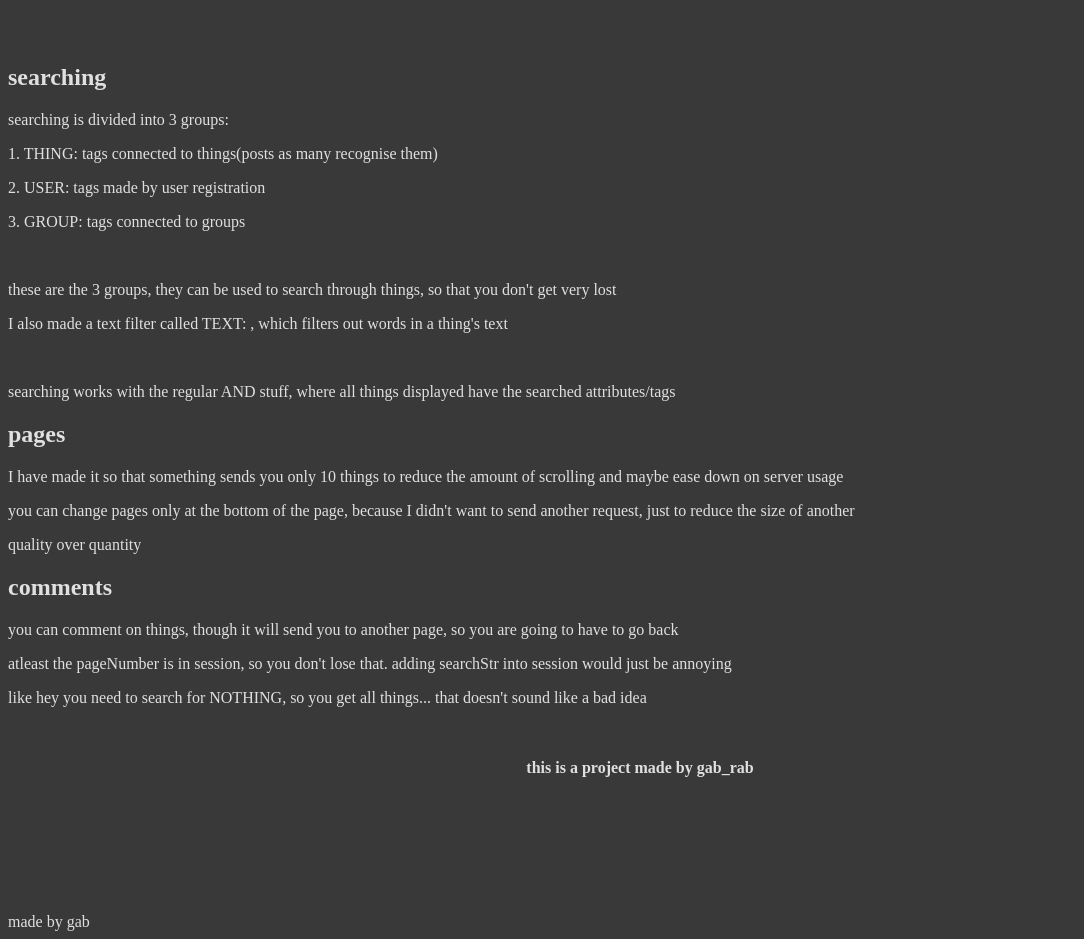
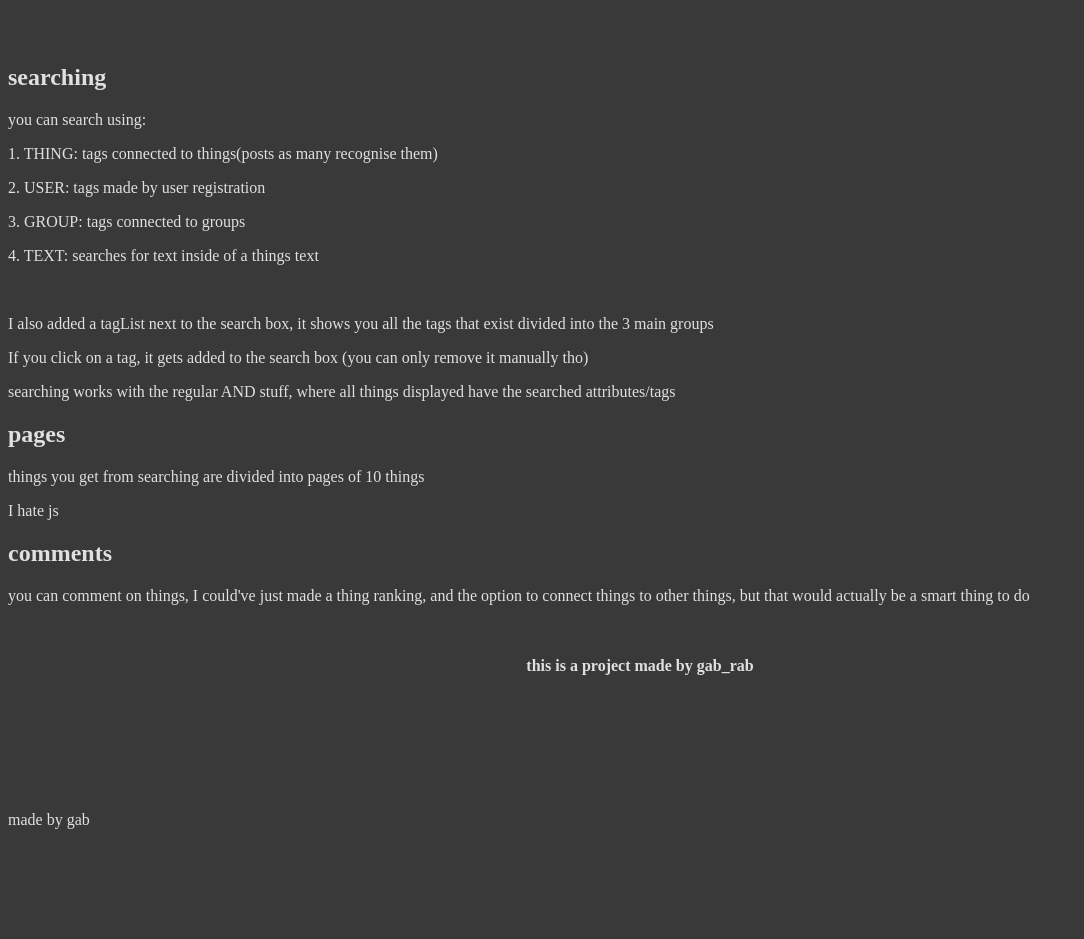
Before and after one commit to GabRab/something, a PHP site: page /documentation.php in a window 1280 px wide. Shown: the part 88-1027 px from the top of the page, without its empty margins (0-1084 px from the left). After the commit the page ends 917 px from the top, so only its background shows below. Run offline with PHP 8.4, Linux system fonts and the light colour scheme.

Commit message:
fixed groups, added css, done some other stuff and altered the documentation

```diff
--- a/documentation.php
+++ b/documentation.php
@@ -32,27 +32,24 @@ require "./blocks/head.phtml";
     <div class="documentation-Search">
         <div class="documentation-Text">
             <h2>searching</h2> <!-- Just go with ".documentationTextContent h2" for this one !-->
-            <p>searching is divided into 3 groups:</p>
+            <p>you can search using:</p>
             <p>1. THING: tags connected to things(posts as many recognise them)</p>
             <p>2. USER: tags made by user registration</p>
             <p>3. GROUP: tags connected to groups</p>
+            <p>4. TEXT: searches for text inside of a things text</p>
             <br>
-            <p>these are the 3 groups, they can be used to search through things, so that you don't get very lost</p>
-            <p>I also made a text filter called TEXT: , which filters out words in a thing's text</p>
-            <br>
+            <p>I also added a tagList next to the search box, it shows you all the tags that exist divided into the 3 main groups</p>
+            <p>If you click on a tag, it gets added to the search box (you can only remove it manually tho)</p>
             <p>searching works with the regular AND stuff, where all things displayed have the searched attributes/tags</p>
         </div>
         <div>
             <h2>pages</h2>
-            <p>I have made it so that something sends you only 10 things to reduce the amount of scrolling and maybe ease down on server usage</p>
-            <p>you can change pages only at the bottom of the page, because I didn't want to send another request, just to reduce the size of another</p>
-            <p>quality over quantity</p>
+            <p>things you get from searching are divided into pages of 10 things</p>
+            <p>I hate js</p>
         </div>
         <div>
             <h2>comments</h2>
-            <p>you can comment on things, though it will send you to another page, so you are going to have to go back</p>
-            <p>atleast the pageNumber is in session, so you don't lose that. adding searchStr into session would just be annoying</p>
-            <p>like hey you need to search for NOTHING, so you get all things... that doesn't sound like a bad idea</p>
+            <p>you can comment on things, I could've just made a thing ranking, and the option to connect things to other things, but that would actually be a smart thing to do</p>
             <p></p>
         </div>
     </div>
--- a/groups.php
+++ b/groups.php
@@ -12,8 +12,10 @@ if (isset($_POST["leaveGroup"])){
 // the groups table is useless! Just make groups using tagTypes!
 //good point there goes another 3 hours of work :)
 
-if (isset($_SESSION["user"]))//only users can create groups >:/
-if (isset($_POST["createGroup"])) require "./groupCreate.phtml";
+if (isset($_SESSION["user"])){//only users can create groups >:/
+    $joined = listJoinedGroups($db, $_SESSION["user"]["userId"]);
+    if (isset($_POST["createGroup"])) require "./groupCreate.phtml";
+}
 $list = listTags($db, "GROUP");
 //var_dump($list);
 require "./groups.phtml";
--- a/some.css
+++ b/some.css
@@ -14,6 +14,7 @@ html{
     border-style: solid;
     border-width:1px;
 }
+/*/// navBar ///*/
 nav {
     width:99%;
     display:flex;
@@ -99,6 +100,7 @@ a:hover{
     width:90%;
     margin:auto;
     gap:1rem;
+    padding:1rem;
 }
 .thing{
     background-color: rgb(96, 96, 96);
@@ -283,3 +285,27 @@ a:hover{
     background-color: rgb(124, 124, 177);
     border: 1px solid rgb(74, 74, 118);
 }
+
+
+/*///GROUPS///*/
+.groups{
+
+    display:flex;
+    flex-direction: row;
+
+    gap:2rem;
+    width:80%;
+    margin:auto;
+    background-color:rgb(70, 70, 70);
+}
+.group{
+    padding:1rem;
+    margin:2rem;
+    min-width:10%;
+    max-width:50%;
+    background-color:rgb(96, 96, 96);
+    border:1px, solid, rgb(191, 191, 191);
+}
+.groupName{
+    text-decoration: underline;
+}
--- a/something.php
+++ b/something.php
@@ -27,7 +27,7 @@ if (isset($_GET["search"])) {
 require "./search.phtml";
 //normal max page count
 $maxPage = getMaxPage($db, 10, $_GET["searchStr"]);//max page count
-
+ var_dump($maxPage);
 
 
 if (isset($_SESSION["user"]))$groups = listJoinedGroups($db, $_SESSION["user"]["userId"]);
--- a/stupid/tag.php
+++ b/stupid/tag.php
@@ -89,4 +89,5 @@ function listJoinedGroups($db, $userId){
     //THERE IS NOTHING RELATED TO "44" IN THE DATABASE ANYWHERE, THE STATEMENT WORKS IN MYSQL INTERFACE, WHAT
 }
 
+
 ?>
--- a/stupid/thing.php
+++ b/stupid/thing.php
@@ -54,8 +54,7 @@ function getMaxPage($db, $perPage=10, $tagSearch=null){
         SELECT COUNT(thingId) AS count FROM things
         WHERE thingId IN (".str_repeat("?, ", count($things)-1)."?)";
 
-
-        return floor(mysqli_fetch_all(mysqli_execute_query($db, $countStmt, $things), MYSQLI_ASSOC)[0]["count"]/10);
+        return mysqli_fetch_all(mysqli_execute_query($db, $countStmt, $things), MYSQLI_ASSOC)[0]["count"];
 
 
 
--- a/tagList.phtml
+++ b/tagList.phtml
@@ -30,7 +30,7 @@ foreach ($USERTags as $tag){
     ?>
 
    <div class="<?=$tag["tagType"]."Tag"?> thingTagStuff <?="tag".$tag["tagName"]?>">
-       <p class="tagName"><?=$tag["tagName"]?>  <?=$tag["tagCount"]?></p>
+       <p class="tagName"><?=$tag["tagName"]?> : <?=$tag["tagCount"]?></p>
        <p class="tagDesc" id="<?="tagDesc".$tag["tagDesc"]?> tagDesc"><?=$tag["tagDesc"]?></p>
     </div>
     <?php
@@ -52,7 +52,7 @@ foreach ($GROUPTags as $tag){
     ?>
 
    <div class="<?=$tag["tagType"]."Tag"?> thingTagStuff <?="tag".$tag["tagName"]?>">
-       <p class="tagName"><?=$tag["tagName"]?>  <?=$tag["tagCount"]?></p>
+       <p class="tagName"><?=$tag["tagName"]?> : <?=$tag["tagCount"]?></p>
        <p class="tagDesc" id="<?="tagDesc".$tag["tagDesc"]?> tagDesc"><?=$tag["tagDesc"]?></p>
     </div>
     <?php
```
Also changed, not shown: groups.phtml (+73 -17 lines).
